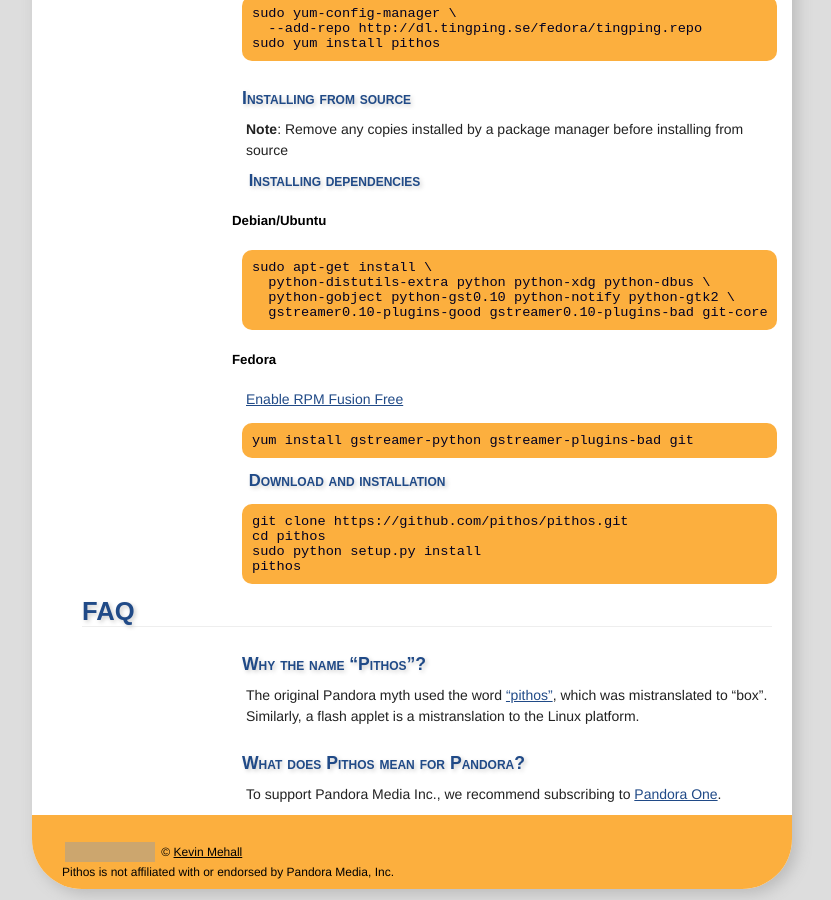
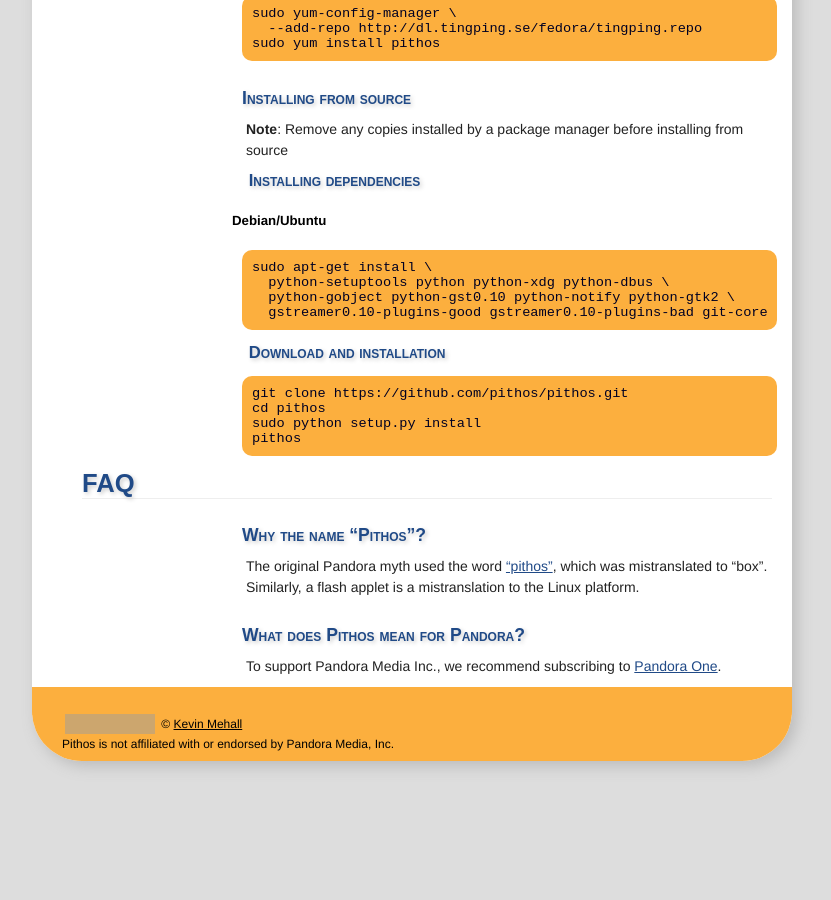
Before and after one commit to pithos/pithos.github.io, a Jekyll site: the page built from index.md, in a window 1280 px wide and 900 px high, scrolled down 1572 px. Shown: the whole window, without its empty margins (228-1059 px from the left). Built offline with Jekyll 4.4.1, drawn with Linux system fonts in a browser that asks for light colours; after the commit the page ends 2413 px from its top, so only the background shows below that; grey boxes are pictures that could not be loaded.

Commit message:
Update index.md

```diff
--- a/index.md
+++ b/index.md
@@ -63,15 +63,9 @@
 ##### Debian/Ubuntu
 
     sudo apt-get install \
-      python-distutils-extra python python-xdg python-dbus \
+      python-setuptools python python-xdg python-dbus \
       python-gobject python-gst0.10 python-notify python-gtk2 \
       gstreamer0.10-plugins-good gstreamer0.10-plugins-bad git-core
-
-##### Fedora
-
-[Enable RPM Fusion Free](http://rpmfusion.org/Configuration)
-
-    yum install gstreamer-python gstreamer-plugins-bad git
 
 #### Download and installation
 
```
